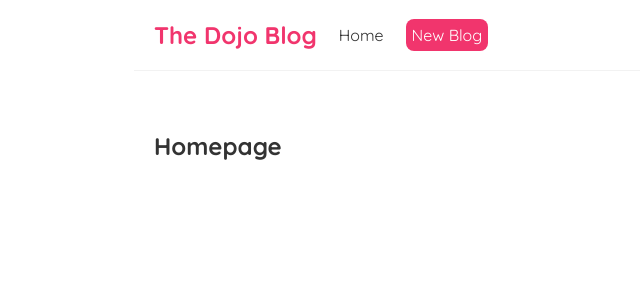
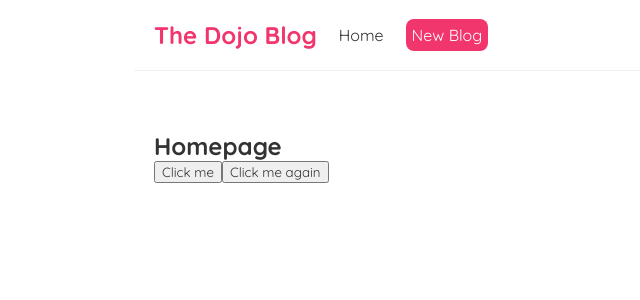
Before and after one commit to dominhdang148/react_learning, a React (Create React App) app: page / in a window 1280 px wide. Shown: the top 300 px of the page, without its empty margins (186-826 px from the left). Built offline with nearby package versions, Linux system fonts and the light colour scheme.

Commit message:
finsihed lesson 7

```diff
--- a/src/Home.js
+++ b/src/Home.js
@@ -1,7 +1,15 @@
 const Home = () => {
+    const handleClick = (e) => {
+        console.log("Hello", e);
+    }
+    const handleClickAgain = (name, e) => {
+        console.log('hello ' + name, e.target);
+    }
     return (
         <div className="home">
             <h2>Homepage</h2>
+            <button onClick={handleClick}>Click me</button>
+            <button onClick={(e) => handleClickAgain('mario', e)}>Click me again</button>
         </div>
     );
 }
```
